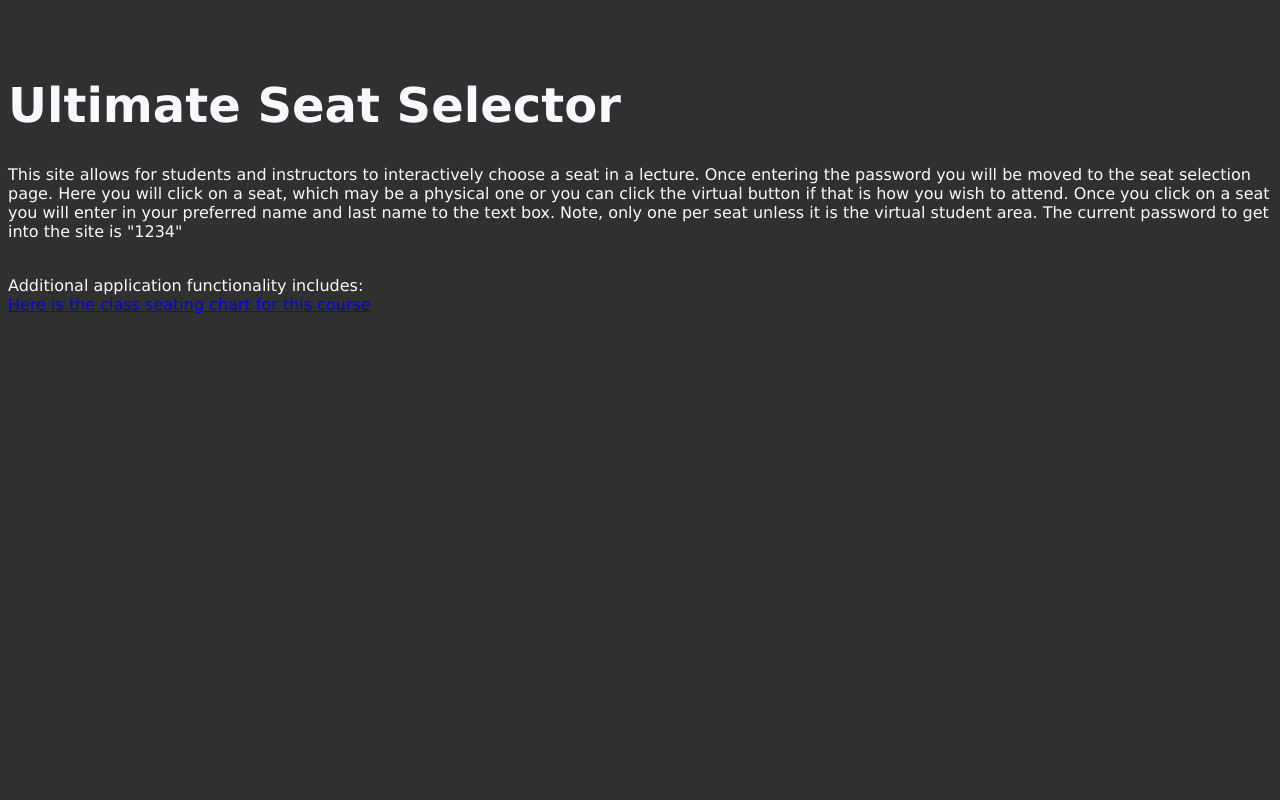
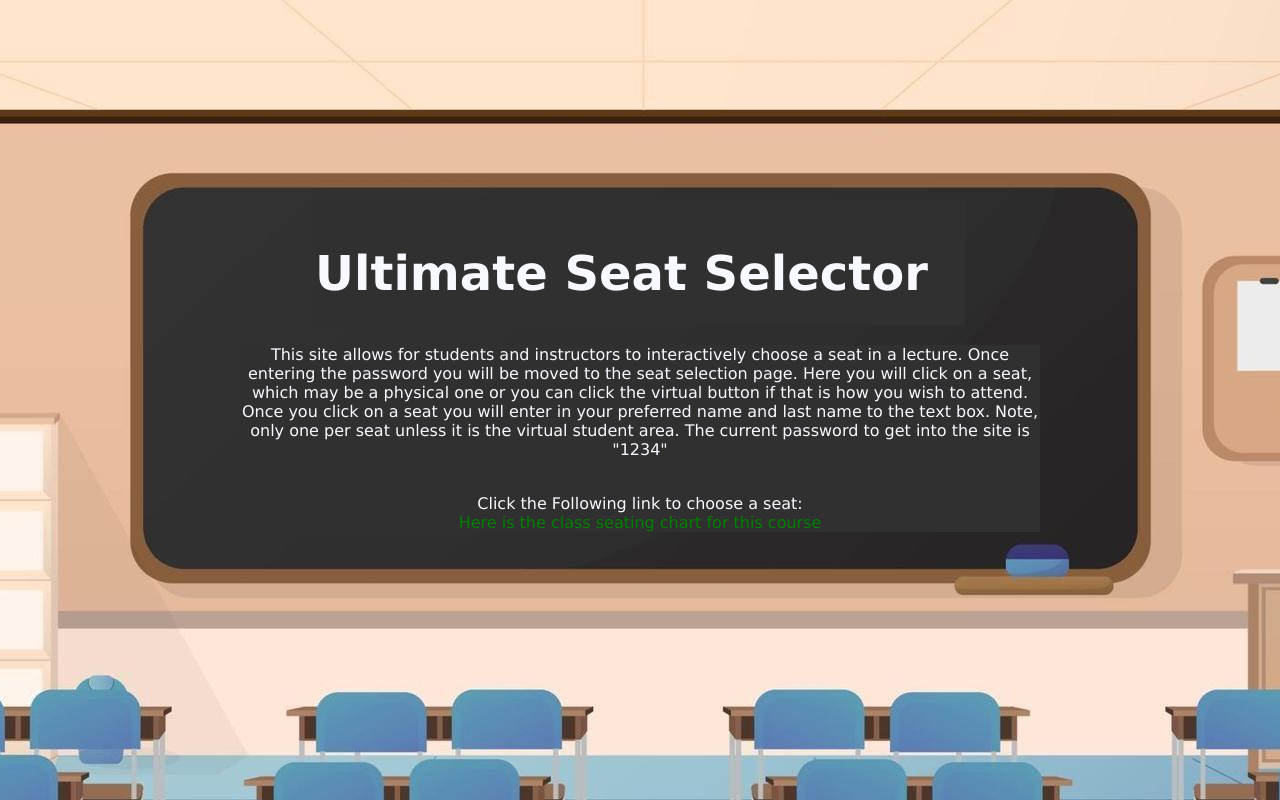
Before and after one commit to Jurso28/USS3_16_22, a website: page static/index.html in a window 1280 px wide. Drawn offline with Linux system fonts and the light colour scheme.

Commit message:
Finished the CSS on all pages

```diff
--- a/static/authpage.css
+++ b/static/authpage.css
@@ -4,6 +4,7 @@ body { background-color: #303030;
 	background-position-x: center;
 	background-repeat: no-repeat;
 	background-image: url(classroom.jpg);
+
 
 }
 
@@ -12,8 +13,9 @@ body { background-color: #303030;
   margin-right: auto;
   margin-left: auto;
   min-width: 90px;
-  max-width: 500px;
-  margin-top:50px;
+  max-width: 800px;
+  margin-top:20px;
+  text-align: center;
 
 }
 
@@ -51,3 +53,27 @@ main { 	padding-left: 2em;
 
 footer { text-align: center;
 }
+
+a:link {
+    color: green;
+    background-color: transparent;
+    text-decoration: none;
+  }
+
+  a:visited {
+    color: pink;
+    background-color: transparent;
+    text-decoration: none;
+  }
+
+  a:hover {
+    color: red;
+    background-color: transparent;
+    text-decoration: underline;
+  }
+
+  a:active {
+    color: yellow;
+    background-color: transparent;
+    text-decoration: underline;
+  }
--- a/static/index.html
+++ b/static/index.html
@@ -6,13 +6,16 @@
 <meta name ="viewport" content="width=device-width, initial-scale=1.0">
 <link rel="stylesheet" href="authpage.css">
 </head>
+<header>
+    <h1>Ultimate Seat Selector</h1>
+</header>
 <body>
-<h1>Ultimate Seat Selector</h1>
+<div id="wrapper">
 <p>This site allows for students and instructors to interactively choose a seat in a lecture. Once entering the password you will be moved to the seat selection page.
     Here you will click on a seat, which may be a physical one or you can click the virtual button if that is how you wish to attend. Once you click on a seat you will
     enter in your preferred name and last name to the text box. Note, only one per seat unless it is the virtual student area. The current password to get into the site is "1234"</p>
 
-<br>Additional application functionality includes:<br/>
+<br>Click the Following link to choose a seat:<br/>
 
 <a href="seatselector.html" id="Hyperlink" onclick="ValidateProcess()">Here is the class seating chart for this course</a>
 <script>
@@ -24,7 +27,7 @@
         alert("Wrong password, try again")
         ValidateProcess()
     }
-
 </script>
+</div>
 </body>
 </html>
```
Also changed, not shown: static/classroom.jpg (added).
